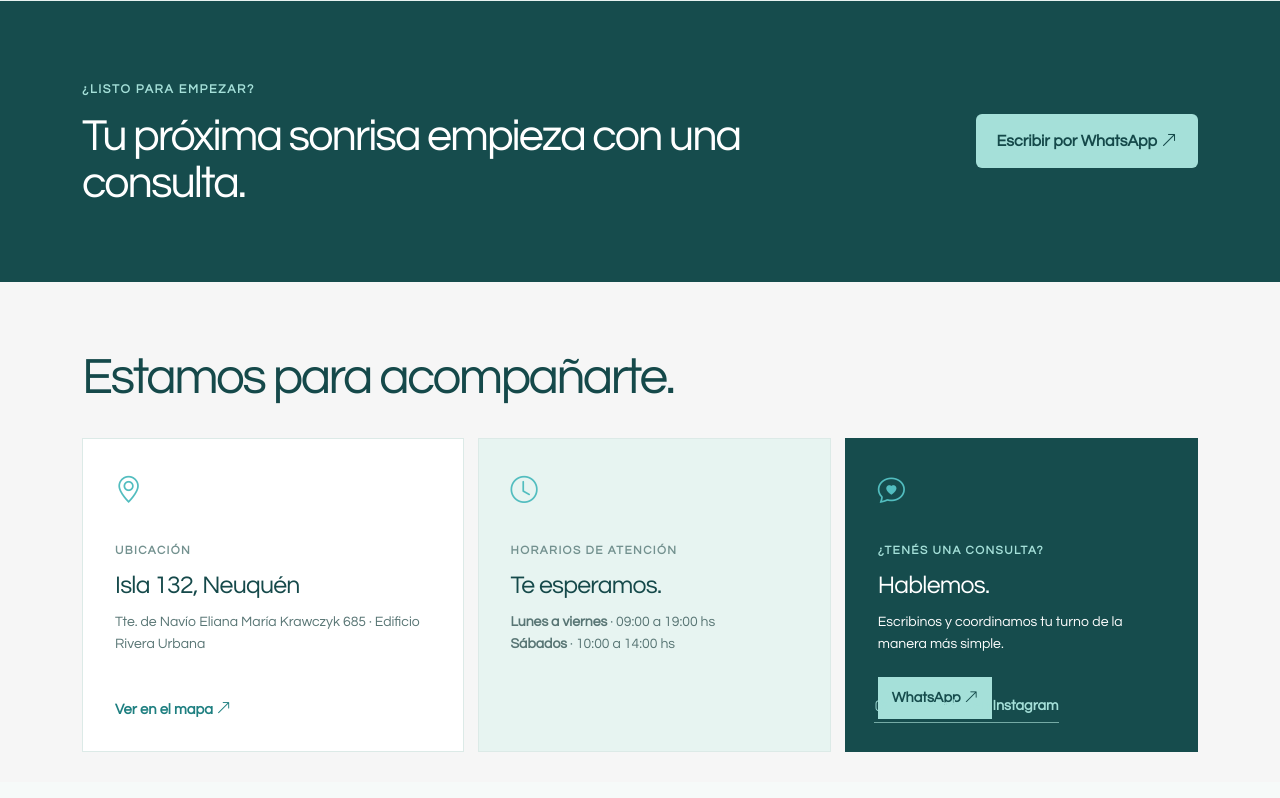
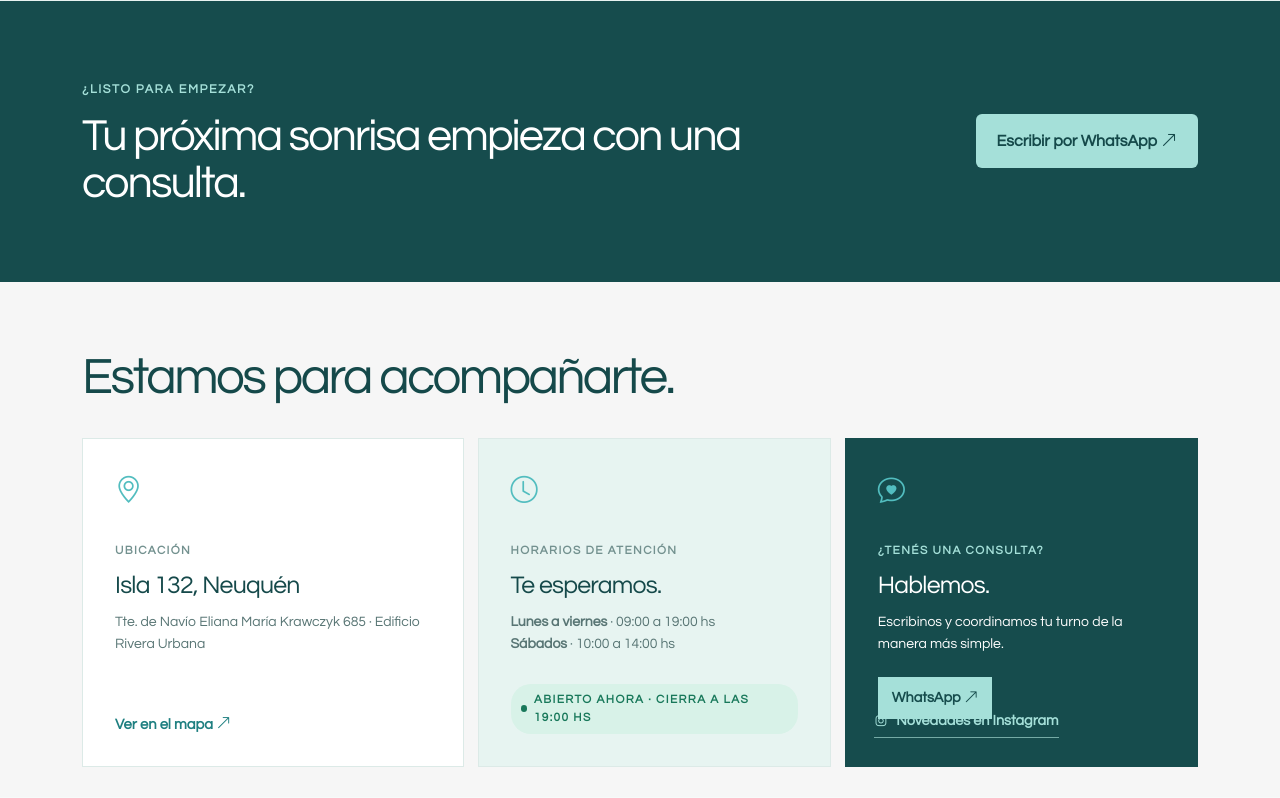
Before and after one commit to mokelean/dentus, a PHP site: page / in a window 1280 px wide. Shown: the part 4612-5410 px from the top of the page. Run offline with PHP 8.4, Linux system fonts and the light colour scheme.

Commit message:
Add live opening hours status

```diff
--- a/assets/css/style.css
+++ b/assets/css/style.css
@@ -2179,6 +2179,10 @@ section {
 .dentus-refresh .contact-card h3 { margin: 10px 0; color: #15494a; font-size: 1.55rem; letter-spacing: -.03em; }
 .dentus-refresh .contact-card p { color: #587574; line-height: 1.62; }
 .dentus-refresh .contact-card > b { position: absolute; bottom: 30px; color: #1e7f80; font-size: .92rem; }
+.dentus-refresh .hours-status { display: inline-flex; align-items: center; gap: 7px; margin-top: 12px; padding: 7px 10px; border-radius: 20px; font-size: .8rem; font-weight: 700; }
+.dentus-refresh .hours-status::before { content: ''; width: 7px; height: 7px; border-radius: 50%; background: currentColor; }
+.dentus-refresh .hours-status.is-open { color: #18785a; background: #d8f2e8; }
+.dentus-refresh .hours-status.is-closed { color: #9a5b40; background: #fae6dc; }
 .dentus-refresh .hours-card { background: #e7f4f1; }
 .dentus-refresh .contact-action { background: #164c4d; border-color: #164c4d; }
 .dentus-refresh .contact-action h3, .dentus-refresh .contact-action p { color: #fff; }
--- a/index.php
+++ b/index.php
@@ -166,7 +166,7 @@
             <i class="bi bi-geo-alt"></i><span>Ubicación</span><h3>Isla 132, Neuquén</h3><p>Tte. de Navío Eliana María Krawczyk 685 · Edificio Rivera Urbana</p><b>Ver en el mapa <i class="bi bi-arrow-up-right"></i></b>
           </a>
           <div class="contact-card hours-card">
-            <i class="bi bi-clock"></i><span>Horarios de atención</span><h3>Te esperamos.</h3><p><b>Lunes a viernes</b> · 09:00 a 19:00 hs<br><b>Sábados</b> · 10:00 a 14:00 hs</p>
+            <i class="bi bi-clock"></i><span>Horarios de atención</span><h3>Te esperamos.</h3><p><b>Lunes a viernes</b> · 09:00 a 19:00 hs<br><b>Sábados</b> · 10:00 a 14:00 hs</p><span class="hours-status" aria-live="polite">Consultando horario…</span>
           </div>
           <div class="contact-card contact-action">
             <i class="bi bi-chat-heart"></i><span>¿Tenés una consulta?</span><h3>Hablemos.</h3><p>Escribinos y coordinamos tu turno de la manera más simple.</p><a href="https://wa.me/5492995467837?text=Hola%2C%20quiero%20consultar%20por%20Ortodoncia%20%2F%20alineadores%20invisibles.">WhatsApp <i class="bi bi-arrow-up-right"></i></a><a class="contact-instagram" href="https://www.instagram.com/dentus.nqn/" target="_blank" rel="noopener noreferrer"><i class="bx bxl-instagram"></i> Novedades en Instagram</a>
@@ -206,6 +206,27 @@
   <script src="assets/vendor/swiper/swiper-bundle.min.js"></script>
   <script src="https://ajax.googleapis.com/ajax/libs/jquery/3.7.1/jquery.min.js"></script>
   <script src="assets/js/main.js"></script>
+  <script>
+    (() => {
+      const status = document.querySelector('.hours-status');
+      if (!status) return;
+      const updateStatus = () => {
+        const parts = new Intl.DateTimeFormat('en-US', { timeZone: 'America/Argentina/Buenos_Aires', weekday: 'short', hour: '2-digit', minute: '2-digit', hourCycle: 'h23' }).formatToParts(new Date());
+        const value = type => parts.find(part => part.type === type)?.value;
+        const day = value('weekday');
+        const time = Number(value('hour')) * 60 + Number(value('minute'));
+        const closesAt = day === 'Sat' ? 14 * 60 : 19 * 60;
+        const opensAt = day === 'Sat' ? 10 * 60 : 9 * 60;
+        const openToday = ['Mon', 'Tue', 'Wed', 'Thu', 'Fri', 'Sat'].includes(day);
+        const isOpen = openToday && time >= opensAt && time < closesAt;
+        status.textContent = isOpen ? `Abierto ahora · cierra a las ${closesAt / 60}:00 hs` : 'Cerrado ahora';
+        status.classList.toggle('is-open', isOpen);
+        status.classList.toggle('is-closed', !isOpen);
+      };
+      updateStatus();
+      setInterval(updateStatus, 60000);
+    })();
+  </script>
 
 </body>
 </html>
```
